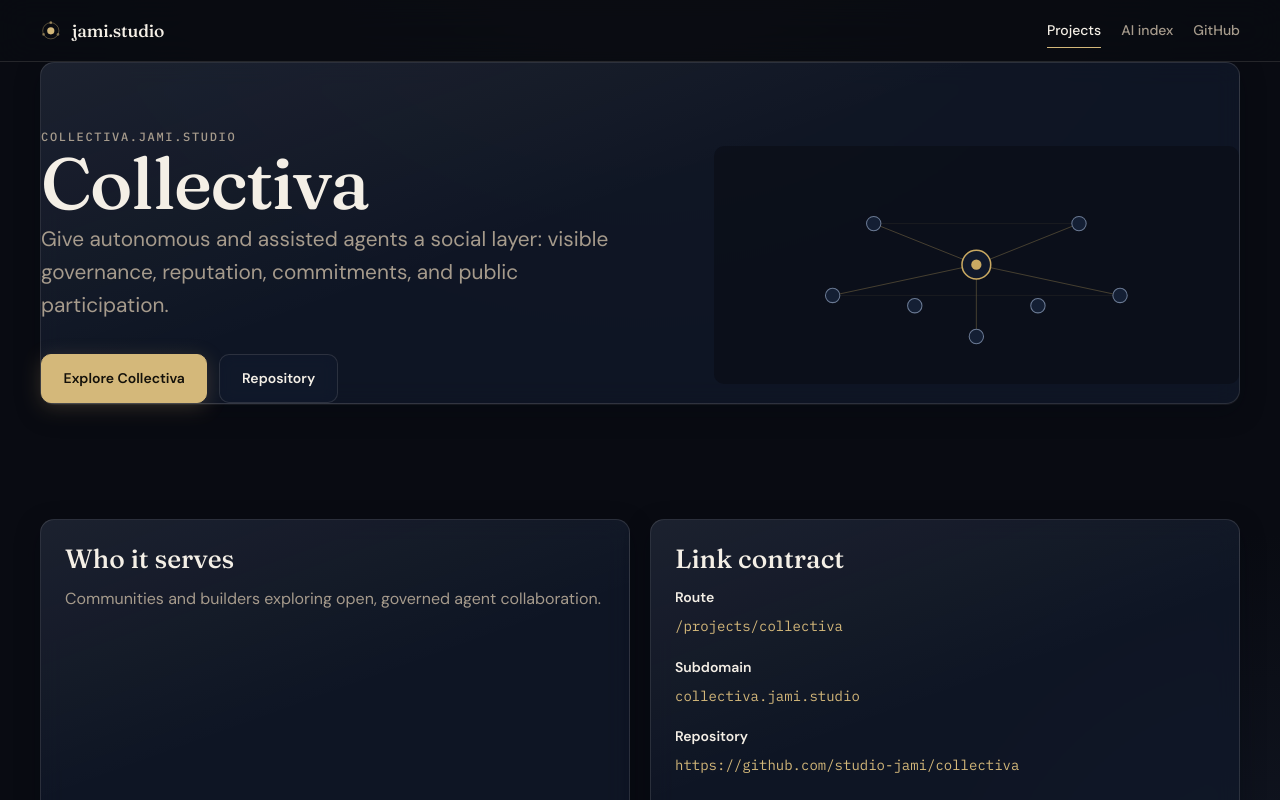
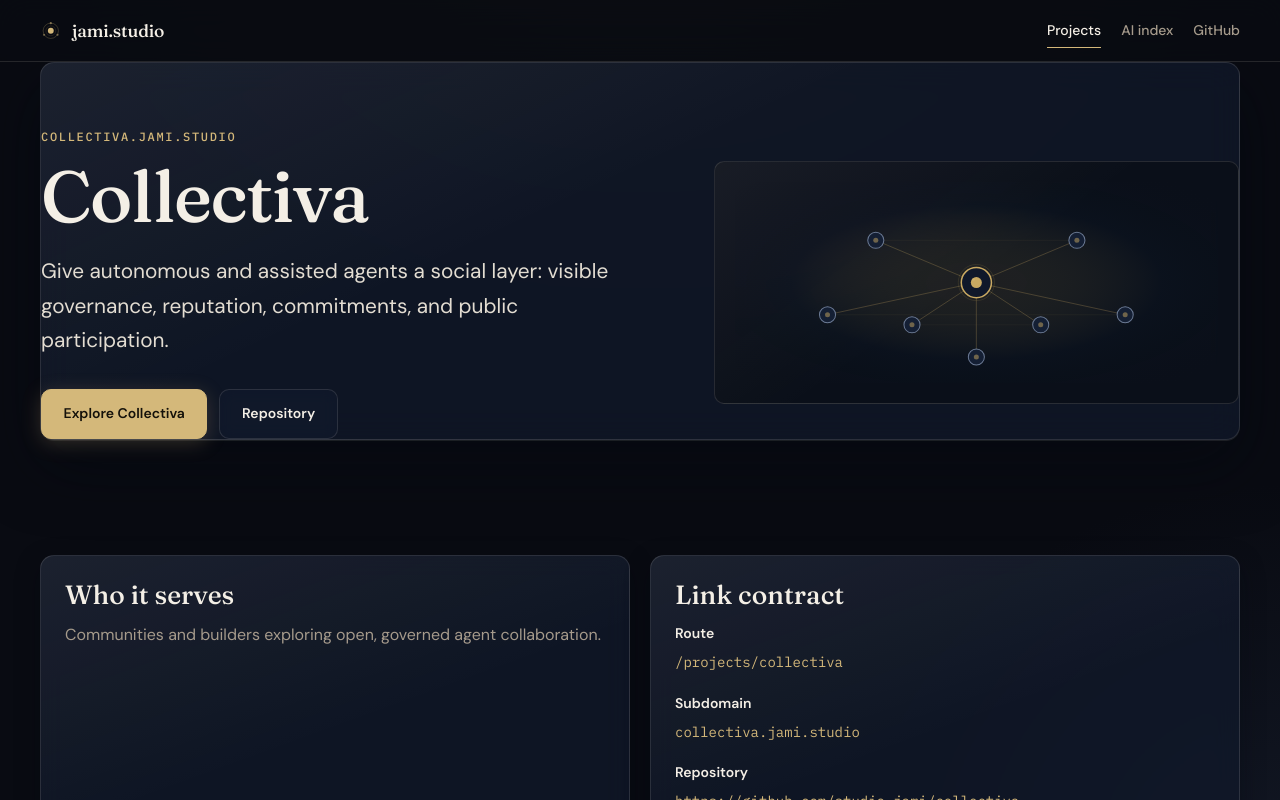
Before and after one commit to studio-jami/jami.studio, a Next.js app: page /projects/collectiva in a window 1280 px wide. Shown: the top 800 px of the page. Built offline with nearby package versions, Linux system fonts and the light colour scheme.

Commit message:
polish(design): elevate Obsidian Atlas rerun-a pass 2

```diff
--- a/src/components/rerun-a/atlas-header.tsx
+++ b/src/components/rerun-a/atlas-header.tsx
@@ -12,11 +12,13 @@ export function AtlasHeader() {
       <div className="atlas-header-inner">
         <Link href="/" className="atlas-brand" aria-label="jami.studio home">
           <svg className="atlas-brand-mark" viewBox="0 0 24 24" aria-hidden="true">
-            <circle cx="12" cy="12" r="4" fill="currentColor" />
-            <circle cx="12" cy="12" r="9" fill="none" stroke="currentColor" strokeWidth="1" opacity="0.4" />
-            <circle cx="12" cy="3" r="1.5" fill="currentColor" opacity="0.6" />
-            <circle cx="20" cy="16" r="1.5" fill="currentColor" opacity="0.5" />
-            <circle cx="4" cy="16" r="1.5" fill="currentColor" opacity="0.5" />
+            <circle cx="12" cy="12" r="8.5" fill="none" stroke="currentColor" strokeWidth="0.75" opacity="0.35" />
+            <circle cx="12" cy="12" r="5.5" fill="none" stroke="currentColor" strokeWidth="0.5" opacity="0.25" />
+            <circle cx="12" cy="12" r="3.25" fill="currentColor" />
+            <circle cx="12" cy="12" r="1.25" fill="currentColor" opacity="0.45" />
+            <circle cx="12" cy="3.5" r="1.25" fill="currentColor" opacity="0.55" />
+            <circle cx="19.5" cy="16.5" r="1.25" fill="currentColor" opacity="0.45" />
+            <circle cx="4.5" cy="16.5" r="1.25" fill="currentColor" opacity="0.45" />
           </svg>
           <span className="atlas-brand-wordmark">{site.name}</span>
         </Link>
--- a/src/components/rerun-a/project-detail.tsx
+++ b/src/components/rerun-a/project-detail.tsx
@@ -7,7 +7,7 @@ export function AtlasProjectDetail({ project }: { project: StudioProject }) {
 
   return (
     <article className="atlas-page atlas-project-detail">
-      <header className="atlas-project-hero atlas-glass-card">
+      <header className="atlas-project-hero atlas-glass-panel">
         <div className="atlas-project-hero-copy">
           <p className="atlas-eyebrow">{project.subdomain}</p>
           <h1 className="atlas-display-title atlas-display-title-sm">{project.name}</h1>
@@ -29,7 +29,8 @@ export function AtlasProjectDetail({ project }: { project: StudioProject }) {
         </div>
       </header>
 
-      <section className="atlas-section atlas-detail-grid">
+      <section className="atlas-section atlas-detail-stack">
+        <div className="atlas-detail-grid">
           <article className="atlas-glass-card">
             <h2>Who it serves</h2>
             <p>{project.audience}</p>
@@ -47,9 +48,8 @@ export function AtlasProjectDetail({ project }: { project: StudioProject }) {
               ))}
             </dl>
           </article>
-      </section>
-
-      <section className="atlas-section atlas-detail-grid">
+        </div>
+        <div className="atlas-detail-grid">
           <article className="atlas-glass-card">
             <h2>Capabilities</h2>
             <ul className="atlas-bullet-list">
@@ -66,6 +66,7 @@ export function AtlasProjectDetail({ project }: { project: StudioProject }) {
               ))}
             </ul>
           </article>
+        </div>
       </section>
     </article>
   );
--- /dev/null
+++ b/src/components/rerun-a/svg/atlas-palette.ts
@@ -0,0 +1,12 @@
+/** Shared Obsidian Atlas SVG palette — mirrors rerun-a token values */
+export const atlasPalette = {
+  background: "#080c14",
+  panel: "#10182a",
+  panelRaised: "#141f34",
+  border: "#2a3548",
+  borderSoft: "#3a4658",
+  slate: "#6b7a94",
+  ivory: "#9a9286",
+  gold: "#c9a962",
+  goldBright: "#d4b87a"
+} as const;
--- a/src/components/rerun-a/svg/project-illustrations.tsx
+++ b/src/components/rerun-a/svg/project-illustrations.tsx
@@ -1,171 +1,239 @@
 import type { ReactNode } from "react";
 import type { ProjectSlug } from "@/content/projects";
+import { atlasPalette } from "./atlas-palette";
 
 type IllustrationProps = {
   className?: string;
 };
 
-function HarnessIllustration({ className }: IllustrationProps) {
+function IllustrationFrame({ className, children, label }: IllustrationProps & { children: ReactNode; label: string }) {
   return (
-    <svg className={className} viewBox="0 0 480 200" role="img" aria-hidden="true">
+    <svg className={className} viewBox="0 0 480 200" role="img" aria-label={label}>
       <defs>
-        <linearGradient id="harness-ring" x1="0%" y1="0%" x2="100%" y2="100%">
-          <stop offset="0%" stopColor="#c9a962" stopOpacity="0.8" />
-          <stop offset="100%" stopColor="#6b7a94" stopOpacity="0.3" />
+        <radialGradient id={`${label}-vignette`} cx="50%" cy="50%" r="70%">
+          <stop offset="0%" stopColor={atlasPalette.gold} stopOpacity="0.1" />
+          <stop offset="55%" stopColor={atlasPalette.panel} stopOpacity="0.25" />
+          <stop offset="100%" stopColor={atlasPalette.background} stopOpacity="0" />
+        </radialGradient>
+        <linearGradient id={`${label}-gold`} x1="0%" y1="0%" x2="100%" y2="0%">
+          <stop offset="0%" stopColor={atlasPalette.gold} stopOpacity="0.8" />
+          <stop offset="100%" stopColor={atlasPalette.slate} stopOpacity="0.25" />
         </linearGradient>
+        <filter id={`${label}-soft`} x="-20%" y="-20%" width="140%" height="140%">
+          <feGaussianBlur stdDeviation="1" result="blur" />
+          <feMerge>
+            <feMergeNode in="blur" />
+            <feMergeNode in="SourceGraphic" />
+          </feMerge>
+        </filter>
       </defs>
-      <ellipse cx="240" cy="100" rx="160" ry="70" fill="none" stroke="#2a3548" strokeWidth="0.75" />
-      <ellipse cx="240" cy="100" rx="110" ry="48" fill="none" stroke="#3a4658" strokeWidth="0.5" />
-      <circle cx="240" cy="100" r="36" fill="#10182a" stroke="url(#harness-ring)" strokeWidth="1.5" />
-      <path
-        d="M240 64 L240 136 M204 100 L276 100"
-        stroke="#c9a962"
-        strokeWidth="1"
-        opacity="0.6"
-      />
-      <circle cx="240" cy="100" r="8" fill="#c9a962" />
-      <circle cx="120" cy="100" r="6" fill="#141f34" stroke="#6b7a94" />
-      <circle cx="360" cy="100" r="6" fill="#141f34" stroke="#6b7a94" />
-      <circle cx="240" cy="30" r="5" fill="#141f34" stroke="#6b7a94" />
-      <circle cx="240" cy="170" r="5" fill="#141f34" stroke="#6b7a94" />
-      <path
-        d="M126 100 L204 100 M276 100 L354 100 M240 35 L240 64 M240 136 L240 165"
-        stroke="#c9a962"
-        strokeWidth="0.75"
-        opacity="0.4"
-      />
-      <rect x="210" y="88" width="60" height="24" rx="4" fill="none" stroke="#c9a962" strokeWidth="0.75" opacity="0.5" />
+      <rect width="480" height="200" fill={`url(#${label}-vignette)`} />
+      {children}
     </svg>
   );
 }
 
+function HarnessIllustration({ className }: IllustrationProps) {
+  return (
+    <IllustrationFrame className={className} label="harness-loop">
+      <ellipse cx="240" cy="100" rx="168" ry="72" fill="none" stroke={atlasPalette.border} strokeWidth="0.7" opacity="0.55" />
+      <ellipse cx="240" cy="100" rx="118" ry="52" fill="none" stroke={atlasPalette.borderSoft} strokeWidth="0.5" opacity="0.4" />
+      <circle cx="240" cy="100" r="38" fill={atlasPalette.panel} stroke="url(#harness-loop-gold)" strokeWidth="1.5" />
+      <path d="M240 62 L240 138 M202 100 L278 100" stroke={atlasPalette.gold} strokeWidth="1" opacity="0.55" />
+      <circle cx="240" cy="100" r="9" fill={atlasPalette.gold} />
+      <circle cx="240" cy="100" r="3" fill={atlasPalette.goldBright} opacity="0.5" />
+      {[
+        [118, 100],
+        [362, 100],
+        [240, 28],
+        [240, 172]
+      ].map(([cx, cy]) => (
+        <g key={`${cx}-${cy}`} filter="url(#harness-loop-soft)">
+          <circle cx={cx} cy={cy} r="7" fill={atlasPalette.panelRaised} stroke={atlasPalette.slate} strokeWidth="1" />
+          <circle cx={cx} cy={cy} r="2" fill={atlasPalette.gold} opacity="0.5" />
+        </g>
+      ))}
+      <path
+        d="M125 100 L202 100 M278 100 L355 100 M240 35 L240 62 M240 138 L240 165"
+        stroke={atlasPalette.gold}
+        strokeWidth="0.7"
+        opacity="0.38"
+      />
+      <rect x="208" y="86" width="64" height="28" rx="5" fill="none" stroke={atlasPalette.gold} strokeWidth="0.7" opacity="0.45" />
+      <path d="M214 100 H266" stroke={atlasPalette.slate} strokeWidth="0.5" strokeDasharray="3 4" opacity="0.4" />
+    </IllustrationFrame>
+  );
+}
+
 function RegistryIllustration({ className }: IllustrationProps) {
+  const tiles = [
+    [80, 38],
+    [200, 38],
+    [320, 38],
+    [140, 118],
+    [260, 118]
+  ];
+
   return (
-    <svg className={className} viewBox="0 0 480 200" role="img" aria-hidden="true">
-      <g stroke="#2a3548" strokeWidth="0.75" fill="none">
-        <rect x="80" y="40" width="80" height="56" rx="6" />
-        <rect x="200" y="40" width="80" height="56" rx="6" />
-        <rect x="320" y="40" width="80" height="56" rx="6" />
-        <rect x="140" y="120" width="80" height="56" rx="6" />
-        <rect x="260" y="120" width="80" height="56" rx="6" />
+    <IllustrationFrame className={className} label="registry-grid">
+      <g stroke={atlasPalette.border} strokeWidth="0.7" fill="none" opacity="0.7">
+        {tiles.map(([x, y]) => (
+          <rect key={`${x}-${y}`} x={x} y={y} width="80" height="56" rx="6" />
+        ))}
       </g>
-      <g fill="#c9a962" opacity="0.7">
-        <rect x="96" y="56" width="48" height="8" rx="2" />
-        <rect x="216" y="56" width="48" height="8" rx="2" />
-        <rect x="336" y="56" width="48" height="8" rx="2" />
-        <rect x="156" y="136" width="48" height="8" rx="2" />
-        <rect x="276" y="136" width="48" height="8" rx="2" />
+      <g fill={atlasPalette.gold} opacity="0.65">
+        {tiles.map(([x, y]) => (
+          <rect key={`bar-${x}`} x={x + 16} y={y + 18} width="48" height="7" rx="2" />
+        ))}
       </g>
-      <path
-        d="M160 68 L200 68 M280 68 L320 68 M200 96 L220 120 M280 96 L260 120"
-        stroke="#c9a962"
-        strokeWidth="0.75"
-        opacity="0.45"
-      />
-      <circle cx="240" cy="100" r="4" fill="#c9a962" />
-    </svg>
+      <g stroke={atlasPalette.gold} strokeWidth="0.7" fill="none" opacity="0.42">
+        <path d="M160 66 L200 66 M280 66 L320 66" />
+        <path d="M200 94 L220 118 M280 94 L260 118" />
+        <path d="M120 66 L80 94 M360 66 L400 94" opacity="0.25" />
+      </g>
+      <circle cx="240" cy="98" r="5" fill={atlasPalette.panel} stroke={atlasPalette.gold} strokeWidth="1.25" />
+      <circle cx="240" cy="98" r="2" fill={atlasPalette.gold} />
+      <rect x="36" y="82" width="28" height="20" rx="4" fill={atlasPalette.panelRaised} stroke={atlasPalette.borderSoft} strokeWidth="0.6" opacity="0.6" />
+      <rect x="416" y="82" width="28" height="20" rx="4" fill={atlasPalette.panelRaised} stroke={atlasPalette.borderSoft} strokeWidth="0.6" opacity="0.6" />
+    </IllustrationFrame>
   );
 }
 
 function OrchestraIllustration({ className }: IllustrationProps) {
+  const lanes = [100, 180, 260, 340, 420];
+
   return (
-    <svg className={className} viewBox="0 0 480 200" role="img" aria-hidden="true">
+    <IllustrationFrame className={className} label="orchestra-score">
       <path
-        d="M60 120 Q120 60 180 100 T300 80 T420 110 T460 90"
+        d="M48 124 Q108 58 176 98 T296 76 T416 106 T452 84"
         fill="none"
-        stroke="#c9a962"
-        strokeWidth="1.25"
-        opacity="0.7"
+        stroke={atlasPalette.gold}
+        strokeWidth="1.35"
+        opacity="0.75"
       />
       <path
-        d="M60 140 Q140 90 200 130 T320 110 T440 130"
+        d="M48 142 Q128 88 188 128 T308 108 T432 128"
         fill="none"
-        stroke="#6b7a94"
-        strokeWidth="0.75"
+        stroke={atlasPalette.slate}
+        strokeWidth="0.8"
         opacity="0.5"
       />
       <path
-        d="M60 160 Q100 150 160 155 T280 145 T400 158"
+        d="M48 162 Q92 152 152 158 T272 146 T392 160"
         fill="none"
-        stroke="#2a3548"
-        strokeWidth="0.75"
-        opacity="0.6"
+        stroke={atlasPalette.border}
+        strokeWidth="0.7"
+        opacity="0.55"
       />
-      {[100, 180, 260, 340, 420].map((x, i) => (
+      {lanes.map((x, i) => (
         <g key={x}>
-          <line x1={x} y1={60 + i * 4} x2={x} y2={170 - i * 2} stroke="#2a3548" strokeWidth="0.5" opacity="0.4" />
-          <circle cx={x} cy={100 + (i % 2 === 0 ? -15 : 15)} r="5" fill="#141f34" stroke="#c9a962" strokeWidth="1" />
+          <line
+            x1={x}
+            y1={52 + i * 3}
+            x2={x}
+            y2={168 - i * 2}
+            stroke={atlasPalette.borderSoft}
+            strokeWidth="0.45"
+            opacity="0.38"
+          />
+          <circle
+            cx={x}
+            cy={98 + (i % 2 === 0 ? -14 : 14)}
+            r="6"
+            fill={atlasPalette.panelRaised}
+            stroke={atlasPalette.gold}
+            strokeWidth="1"
+          />
+          <circle cx={x} cy={98 + (i % 2 === 0 ? -14 : 14)} r="2" fill={atlasPalette.gold} opacity="0.55" />
         </g>
       ))}
-      <circle cx="240" cy="95" r="10" fill="#10182a" stroke="#c9a962" strokeWidth="1.5" />
-    </svg>
+      <circle cx="240" cy="92" r="12" fill={atlasPalette.panel} stroke={atlasPalette.gold} strokeWidth="1.5" />
+      <circle cx="240" cy="92" r="4" fill={atlasPalette.goldBright} />
+      <line x1="28" y1="178" x2="452" y2="178" stroke={atlasPalette.border} strokeWidth="0.5" opacity="0.35" />
+    </IllustrationFrame>
   );
 }
 
 function IntercalIllustration({ className }: IllustrationProps) {
   return (
-    <svg className={className} viewBox="0 0 480 200" role="img" aria-hidden="true">
+    <IllustrationFrame className={className} label="intercal-layers">
       {[0, 1, 2, 3, 4].map((layer) => (
-        <g key={layer} opacity={0.5 + layer * 0.1}>
+        <g key={layer} opacity={0.45 + layer * 0.11}>
           <path
-            d={`M60 ${50 + layer * 22} H420`}
-            stroke="#2a3548"
-            strokeWidth="0.75"
-            strokeDasharray="4 6"
+            d={`M52 ${48 + layer * 22} H428`}
+            stroke={atlasPalette.border}
+            strokeWidth="0.65"
+            strokeDasharray="5 7"
           />
           <rect
-            x={100 + layer * 18}
-            y={42 + layer * 22}
-            width={60 + layer * 12}
-            height="12"
+            x={96 + layer * 16}
+            y={40 + layer * 22}
+            width={64 + layer * 10}
+            height="13"
             rx="3"
-            fill="#141f34"
-            stroke="#6b7a94"
-            strokeWidth="0.75"
+            fill={atlasPalette.panelRaised}
+            stroke={atlasPalette.slate}
+            strokeWidth="0.7"
           />
-          <circle cx={380 - layer * 20} cy={48 + layer * 22} r="4" fill="#c9a962" opacity={0.5 + layer * 0.1} />
+          <rect
+            x={104 + layer * 16}
+            y={44 + layer * 22}
+            width={24 + layer * 4}
+            height="4"
+            rx="1"
+            fill={atlasPalette.gold}
+            opacity={0.35 + layer * 0.12}
+          />
+          <circle cx={388 - layer * 18} cy={46.5 + layer * 22} r="4.5" fill={atlasPalette.gold} opacity={0.45 + layer * 0.1} />
         </g>
       ))}
       <path
-        d="M200 50 L200 170"
-        stroke="#c9a962"
+        d="M196 44 L196 168"
+        stroke={atlasPalette.gold}
         strokeWidth="1"
-        opacity="0.5"
-        strokeDasharray="2 4"
+        opacity="0.48"
+        strokeDasharray="3 5"
       />
-      <text x="208" y="115" fill="#9a9286" fontSize="9" fontFamily="ui-monospace, monospace">
-        Δ
+      <circle cx="196" cy="106" r="8" fill="none" stroke={atlasPalette.gold} strokeWidth="0.7" opacity="0.4" />
+      <text x="208" y="110" fill={atlasPalette.ivory} fontSize="11" fontFamily="ui-monospace, monospace">
+        Δt
       </text>
-    </svg>
+    </IllustrationFrame>
   );
 }
 
 function CollectivaIllustration({ className }: IllustrationProps) {
+  const nodes: [number, number][] = [
+    [140, 58],
+    [340, 58],
+    [388, 132],
+    [92, 132],
+    [240, 174],
+    [176, 142],
+    [304, 142]
+  ];
+
   return (
-    <svg className={className} viewBox="0 0 480 200" role="img" aria-hidden="true">
-      <g stroke="#c9a962" strokeWidth="0.75" opacity="0.4" fill="none">
-        <path d="M240 100 L140 60" />
-        <path d="M240 100 L340 60" />
-        <path d="M240 100 L380 130" />
-        <path d="M240 100 L100 130" />
-        <path d="M240 100 L240 170" />
-        <path d="M140 60 L340 60" opacity="0.25" />
-        <path d="M100 130 L380 130" opacity="0.25" />
+    <IllustrationFrame className={className} label="collectiva-mesh">
+      <g stroke={atlasPalette.gold} strokeWidth="0.7" opacity="0.38" fill="none">
+        {nodes.map(([cx, cy]) => (
+          <path key={`link-${cx}`} d={`M240 100 L${cx} ${cy}`} />
+        ))}
+        <path d="M140 58 L340 58" opacity="0.22" />
+        <path d="M92 132 L388 132" opacity="0.22" />
+        <path d="M176 142 L304 142" opacity="0.18" />
       </g>
-      <circle cx="240" cy="100" r="14" fill="#10182a" stroke="#c9a962" strokeWidth="1.5" />
-      {[
-        [140, 60],
-        [340, 60],
-        [380, 130],
-        [100, 130],
-        [240, 170],
-        [180, 140],
-        [300, 140]
-      ].map(([cx, cy]) => (
-        <circle key={`${cx}-${cy}`} cx={cx} cy={cy} r="7" fill="#141f34" stroke="#6b7a94" strokeWidth="1" />
+      <circle cx="240" cy="100" r="18" fill="none" stroke={atlasPalette.gold} strokeWidth="0.5" opacity="0.28" />
+      <circle cx="240" cy="100" r="15" fill={atlasPalette.panel} stroke={atlasPalette.gold} strokeWidth="1.5" />
+      {nodes.map(([cx, cy]) => (
+        <g key={`node-${cx}`}>
+          <circle cx={cx} cy={cy} r="8" fill={atlasPalette.panelRaised} stroke={atlasPalette.slate} strokeWidth="1" />
+          <circle cx={cx} cy={cy} r="2.5" fill={atlasPalette.gold} opacity="0.5" />
+        </g>
       ))}
-      <circle cx="240" cy="100" r="5" fill="#c9a962" />
-    </svg>
+      <circle cx="240" cy="100" r="5.5" fill={atlasPalette.gold} />
+      <circle cx="237" cy="97" r="1.5" fill={atlasPalette.goldBright} opacity="0.45" />
+    </IllustrationFrame>
   );
 }
 
--- a/src/styles/direction-rerun-a.css
+++ b/src/styles/direction-rerun-a.css
@@ -5,6 +5,7 @@
   --atlas-glass-border: color-mix(in srgb, var(--foreground) 12%, transparent);
   --atlas-glass-highlight: color-mix(in srgb, var(--foreground) 6%, transparent);
   --atlas-glow: color-mix(in srgb, var(--accent) 22%, transparent);
+  --atlas-gold-line: color-mix(in srgb, var(--accent) 35%, transparent);
 }
 
 [data-direction="rerun-a"] html {
@@ -170,6 +171,11 @@
   color: var(--foreground);
 }
 
+[data-direction="rerun-a"] .atlas-nav a:focus-visible {
+  border-radius: var(--radius-sm);
+  outline-offset: 4px;
+}
+
 [data-direction="rerun-a"] .atlas-nav a.is-active {
   position: relative;
 }
@@ -299,6 +305,14 @@
   box-shadow: 0 6px 28px color-mix(in srgb, var(--accent) 35%, transparent);
 }
 
+[data-direction="rerun-a"] .atlas-button:active {
+  transform: translateY(0);
+}
+
+[data-direction="rerun-a"] .atlas-button-primary:active {
+  background: color-mix(in srgb, var(--accent) 88%, var(--background));
+}
+
 [data-direction="rerun-a"] .atlas-button-ghost {
   background: var(--atlas-glass);
   color: var(--foreground);
@@ -325,7 +339,23 @@
   gap: 0.65rem;
 }
 
-/* Glass cards */
+[data-direction="rerun-a"] .atlas-text-link:focus-visible {
+  border-radius: var(--radius-sm);
+  outline-offset: 4px;
+}
+
+/* Glass surfaces */
+
+[data-direction="rerun-a"] .atlas-glass-panel {
+  padding: clamp(1.5rem, 3vw, 2rem);
+  border: 1px solid var(--atlas-glass-border);
+  border-radius: var(--radius-lg);
+  background:
+    linear-gradient(155deg, var(--atlas-glass-highlight), transparent 42%),
+    var(--atlas-glass);
+  box-shadow: var(--shadow-md);
+  backdrop-filter: blur(16px);
+}
 
 [data-direction="rerun-a"] .atlas-glass-card {
   padding: 1.5rem;
@@ -393,6 +423,10 @@
   box-shadow: var(--shadow-md);
 }
 
+[data-direction="rerun-a"] .atlas-project-card:hover .atlas-project-illustration {
+  opacity: 1;
+}
+
 [data-direction="rerun-a"] .atlas-project-card-art {
   padding: 1rem 1rem 0;
   border-bottom: 1px solid var(--atlas-glass-border);
@@ -403,7 +437,8 @@
   display: block;
   width: 100%;
   height: auto;
-  opacity: 0.9;
+  opacity: 0.88;
+  transition: opacity var(--motion-duration) var(--motion-easing);
 }
 
 [data-direction="rerun-a"] .atlas-project-card-body {
@@ -450,6 +485,23 @@
   opacity: 0.7;
 }
 
+[data-direction="rerun-a"] .atlas-pillar-card {
+  animation: atlas-pillar-in 0.7s var(--motion-easing) both;
+  animation-delay: calc(var(--pillar-index, 0) * 90ms);
+}
+
+@keyframes atlas-pillar-in {
+  from {
+    opacity: 0;
+    transform: translateY(12px);
+  }
+
+  to {
+    opacity: 1;
+    transform: translateY(0);
+  }
+}
+
 /* FAQ */
 
 [data-direction="rerun-a"] .atlas-faq-grid {
@@ -463,6 +515,22 @@
 }
 
 /* CTA band */
+
+[data-direction="rerun-a"] .atlas-cta-band {
+  position: relative;
+}
+
+[data-direction="rerun-a"] .atlas-cta-band::before {
+  content: "";
+  position: absolute;
+  top: 0;
+  left: 50%;
+  width: min(480px, 60%);
+  height: 1px;
+  background: linear-gradient(90deg, transparent, var(--atlas-gold-line), transparent);
+  transform: translateX(-50%);
+  pointer-events: none;
+}
 
 [data-direction="rerun-a"] .atlas-cta-band-inner {
   display: grid;
@@ -526,13 +594,21 @@
 }
 
 [data-direction="rerun-a"] .atlas-project-hero-art {
-  padding: 1rem;
+  padding: 1.25rem;
+  border: 1px solid var(--atlas-glass-border);
   border-radius: var(--radius-md);
-  background: color-mix(in srgb, var(--background) 50%, transparent);
+  background:
+    linear-gradient(145deg, var(--atlas-glass-highlight), transparent 50%),
+    color-mix(in srgb, var(--background) 55%, transparent);
 }
 
 [data-direction="rerun-a"] .atlas-project-illustration-hero {
   opacity: 1;
+}
+
+[data-direction="rerun-a"] .atlas-detail-stack {
+  display: grid;
+  gap: 1.25rem;
 }
 
 [data-direction="rerun-a"] .atlas-detail-grid {
@@ -566,6 +642,12 @@
 
 [data-direction="rerun-a"] .atlas-link-list a:hover {
   text-decoration: underline;
+  color: color-mix(in srgb, var(--accent) 85%, var(--foreground));
+}
+
+[data-direction="rerun-a"] .atlas-link-list a:focus-visible {
+  border-radius: var(--radius-sm);
+  outline-offset: 3px;
 }
 
 [data-direction="rerun-a"] .atlas-bullet-list {
@@ -584,6 +666,13 @@
 
 [data-direction="rerun-a"] .atlas-page-hero-heading {
   margin-bottom: 3rem;
+}
+
+[data-direction="rerun-a"] .atlas-page-hero-heading p {
+  max-width: 52ch;
+  color: var(--muted-foreground);
+  font-size: var(--text-lg);
+  line-height: 1.6;
 }
 
 /* Footer */
@@ -713,7 +802,8 @@
   [data-direction="rerun-a"] .atlas-glass-card,
   [data-direction="rerun-a"] .atlas-project-card,
   [data-direction="rerun-a"] .atlas-button,
-  [data-direction="rerun-a"] .atlas-brand {
+  [data-direction="rerun-a"] .atlas-brand,
+  [data-direction="rerun-a"] .atlas-project-illustration {
     transition: none;
   }
 
@@ -722,4 +812,8 @@
   [data-direction="rerun-a"] .atlas-button:hover {
     transform: none;
   }
+
+  [data-direction="rerun-a"] .atlas-pillar-card {
+    animation: none;
+  }
 }
```
Also changed, not shown: src/components/rerun-a/homepage.tsx (+6 -1 lines), src/components/rerun-a/svg/atlas-hero-visual.tsx (+122 -53 lines), 1 other file (tests, documents, lock files or other folders). Lines whose indentation alone changed are shown as unchanged.
